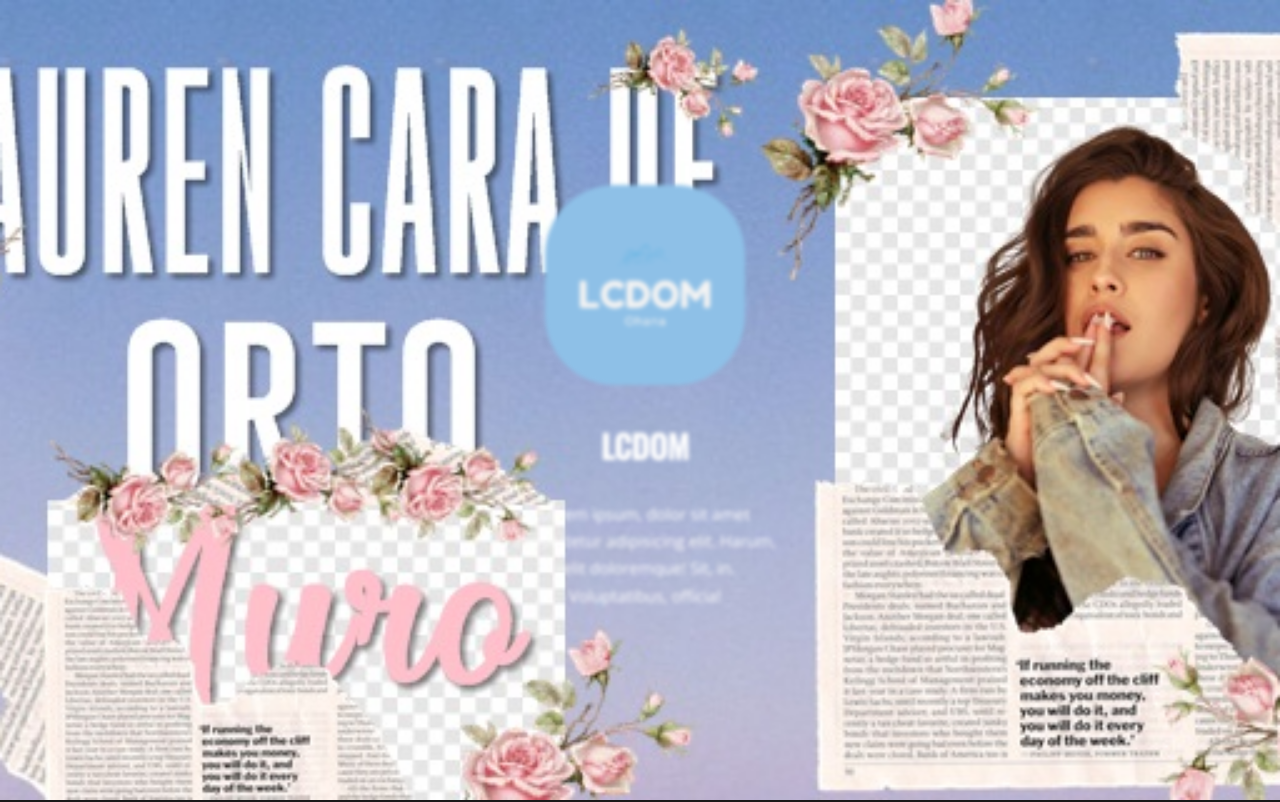
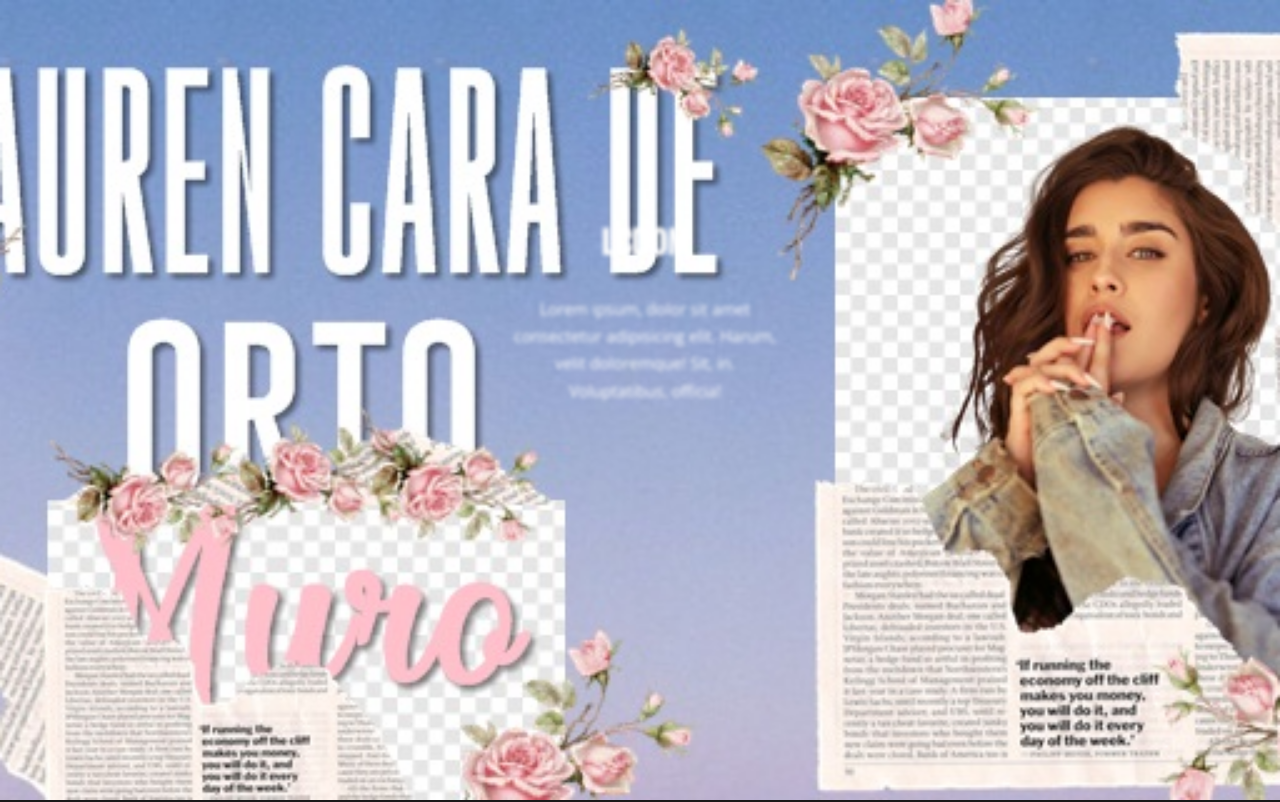
Before and after one commit to blackgranger/landing-test, a plain HTML site: page index.html in a window 1280 px wide. Shown: the top 802 px of the page. Drawn offline with nearby package versions, Linux system fonts and the light colour scheme.

Commit message:
Update index.html

```diff
--- a/index.html
+++ b/index.html
@@ -21,7 +21,6 @@
     <!-- HEADER -->
     <header class="header">
         <div class="header-content animate__animated animate__swing">
-            <img src="logos/Screenshot_7.png" alt="logo" class="logo">
             <h3 class="title"> LCDOM </h3>
             <P class="text">Lorem ipsum, dolor sit amet consectetur adipisicing elit. Harum, velit doloremque! Sit, in. Voluptatibus, officia!</P>
         </div>
```
